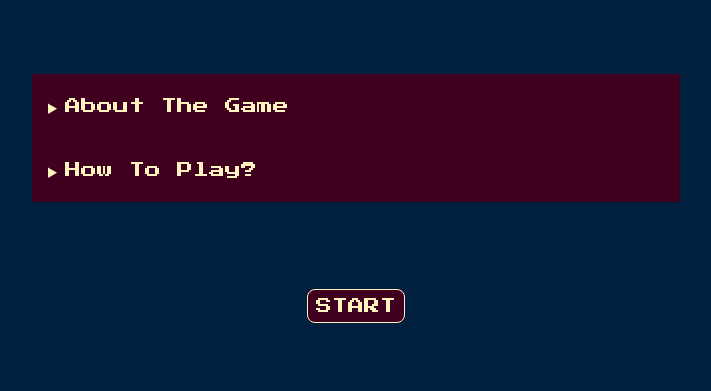
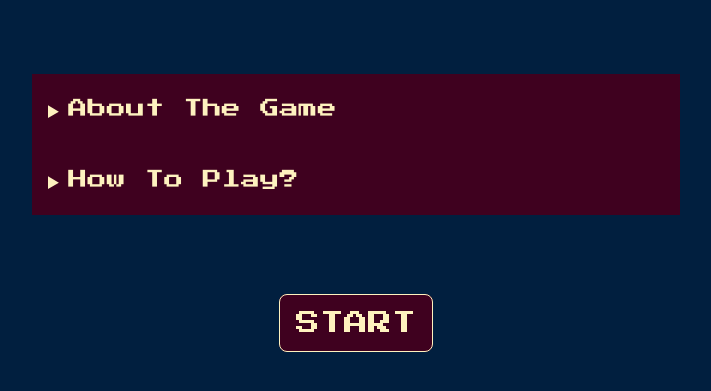
Before and after one commit to Tulasi2304/simon-game, a plain HTML site: page index.html in a window 1280 px wide. Shown: the part 133-524 px from the top of the page, without its empty margins (284-995 px from the left). Drawn offline with Linux system fonts and the light colour scheme.

Commit message:
Update styles

```diff
--- a/styles.css
+++ b/styles.css
@@ -10,7 +10,7 @@ body {
 summary, details{
   color: #FEF2BF;
   font-family: 'Press Start 2P', cursive;
-  font-size: 1rem;
+  font-size: 1.2rem;
   margin: auto;
   padding: 0.5rem;
   background-color: #3F011F;
@@ -27,11 +27,11 @@ details{
 .btn, .btn:hover{
   text-decoration: none;
   border-radius: 0.5rem;
-  margin: 3rem;
+  margin: 3rem auto 3rem;
   font-family: 'Press Start 2P', cursive;
-  font-size: 1rem;
+  font-size: 1.5rem;
   color: #FEF2BF;
-  padding: 0.5rem;
+  padding: 1rem;
   border: 1px solid;
   background-color: #3F011F;
 }
```
